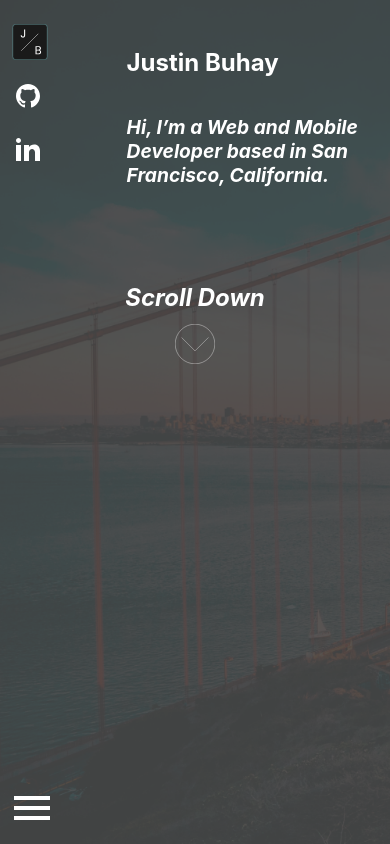
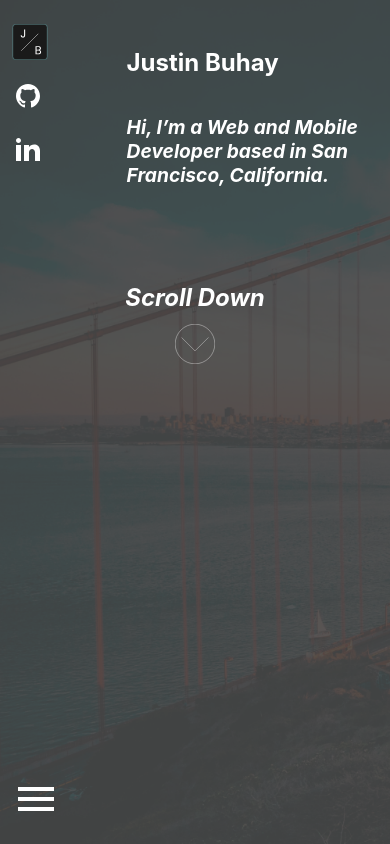
Before and after one commit to JBuhay34/jbuhay34.github.io, a React (Create React App) app: page / in a window 390 px wide. Shown: the top 844 px of the page. Built offline with nearby package versions, Linux system fonts and the light colour scheme.

Commit message:
moved burger

```diff
--- a/src/components/Menu.css
+++ b/src/components/Menu.css
@@ -106,8 +106,8 @@ li a:hover{
         position: fixed;
         margin: 1%;
         display: inline;
-        left: 1%;
-        bottom: 1%;
+        left: 2%;
+        bottom: 2%;
     }
     .Logo{
         width: 1.5em;
```
